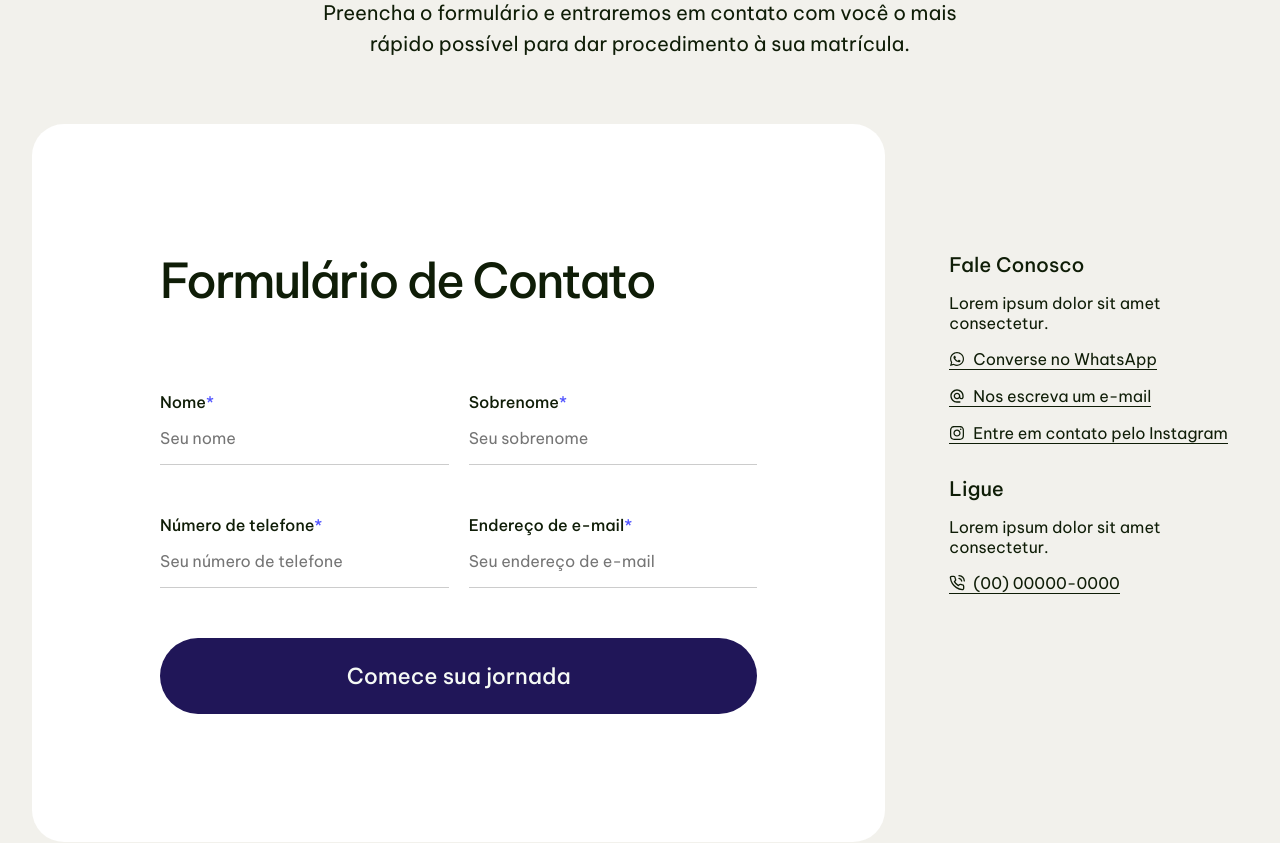
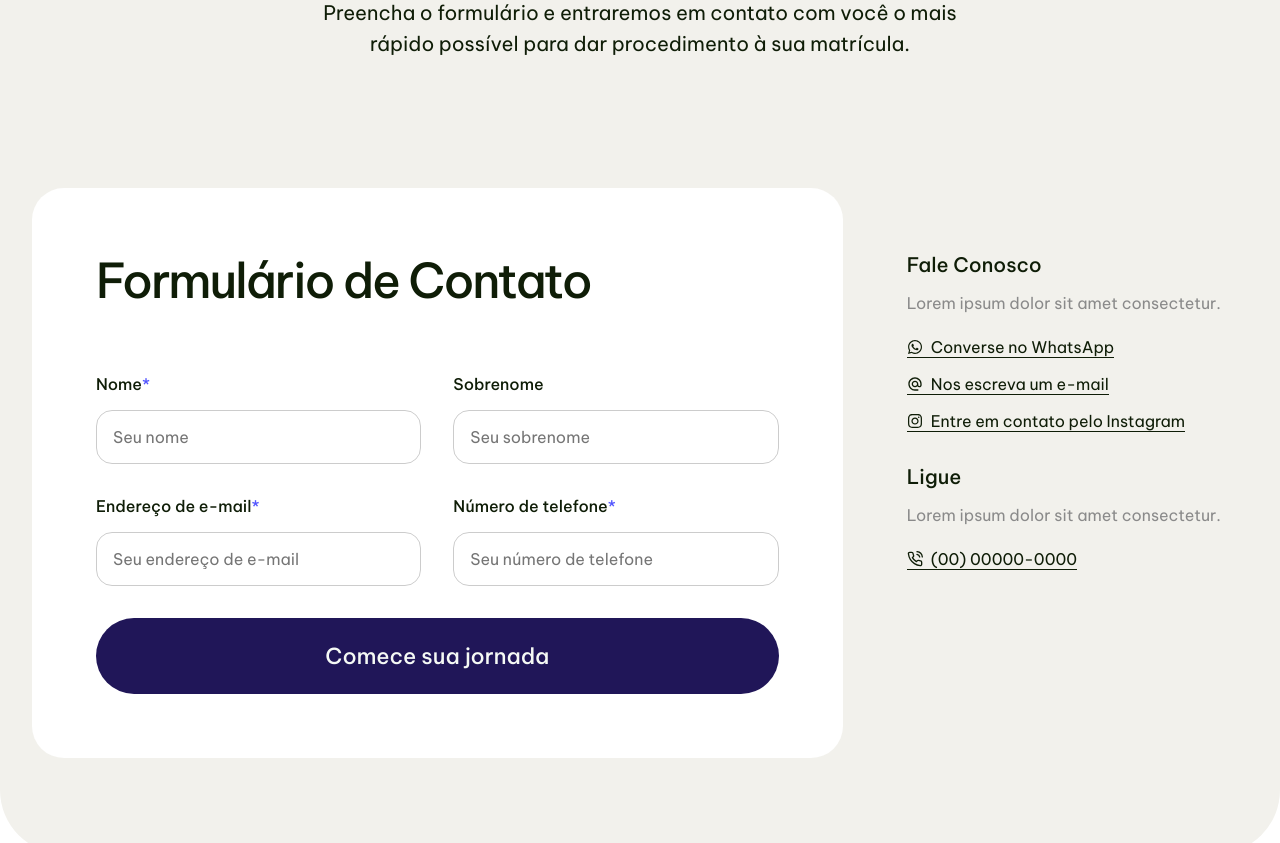
Before and after one commit to SnayderRodrigues/react-study, a React (Vite) app: page /contact in a window 1280 px wide. Shown: the part 400-1243 px from the top of the page. Built offline with nearby package versions, Linux system fonts and the light colour scheme.

Commit message:
feature: integrate React Hook Forms and implement validation for the contact page form component. Update form styles

```diff
--- a/package.json
+++ b/package.json
@@ -14,6 +14,7 @@
     "gsap": "^3.12.5",
     "react": "^18.2.0",
     "react-dom": "^18.2.0",
+    "react-hook-form": "^7.52.2",
     "react-icons": "^5.0.1",
     "react-router-dom": "^6.22.3"
   },
--- a/src/pages/contact/ContactPageForm.jsx
+++ b/src/pages/contact/ContactPageForm.jsx
@@ -1,10 +1,20 @@
-import React from "react";
+import { useForm } from "react-hook-form";
 import { FaWhatsapp } from "react-icons/fa";
 import { MdOutlineAlternateEmail } from "react-icons/md";
 import { FaInstagram } from "react-icons/fa6";
 import { FiPhoneCall } from "react-icons/fi";
 
 const ContactPageForm = () => {
+  const {
+    register,
+    handleSubmit,
+    formState: { errors },
+  } = useForm();
+
+  const onSubmit = (data) => {
+    console.log(data);
+  };
+
   return (
     <section className="contactPage-form">
       <div className="wrapper contactPage-form__wrapper ">
@@ -24,27 +34,22 @@ const ContactPageForm = () => {
               <label>
                 Nome<span className="highlight">*</span>
               </label>
-              <input type="text" placeholder="Seu nome" aria-required="true" />
+              <input
+                className={errors?.name && "input-error"}
+                type="text"
+                placeholder="Seu nome"
+                {...register("name", { required: true })}
+              />
+              {errors?.name?.type == "required" && (
+                <span>Este campo é obrigatório.</span>
+              )}
             </div>
             <div className="contactPage-form__form-half">
-              <label>
-                Sobrenome
-                <span className="highlight">*</span>
-              </label>
+              <label>Sobrenome</label>
               <input
                 type="text"
                 placeholder="Seu sobrenome"
-                aria-required="true"
-              />
-            </div>
-            <div className="contactPage-form__form-half">
-              <label>
-                Número de telefone<span className="highlight">*</span>
-              </label>
-              <input
-                type="number"
-                placeholder="Seu número de telefone"
-                aria-required="true"
+                {...register("surname")}
               />
             </div>
             <div className="contactPage-form__form-half">
@@ -52,12 +57,38 @@ const ContactPageForm = () => {
                 Endereço de e-mail<span className="highlight">*</span>
               </label>
               <input
+                className={errors?.email && "input-error"}
                 type="email"
                 placeholder="Seu endereço de e-mail"
-                aria-required="true"
+                {...register("email", { required: true })}
               />
+              {errors?.email?.type == "required" && (
+                <span>Este campo é obrigatório.</span>
+              )}
             </div>
-            <button className="button link">Comece sua jornada</button>
+            <div className="contactPage-form__form-half">
+              <label>
+                Número de telefone<span className="highlight">*</span>
+              </label>
+              <input
+                className={errors?.phone && "input-error"}
+                type="number"
+                placeholder="Seu número de telefone"
+                {...register("phone", { required: true, minLength: 11 })}
+              />
+              {errors?.phone?.type == "minLength" && (
+                <span>Número incompleto.</span>
+              )}
+              {errors?.phone?.type == "required" && (
+                <span>Este campo é obrigatório.</span>
+              )}
+            </div>
+            <button
+              onClick={() => handleSubmit(onSubmit)()}
+              className="button link"
+            >
+              Comece sua jornada
+            </button>
           </div>
           <div className="contactPage-form__contact">
             <div>
--- a/src/styles/global/_boilerplate.scss
+++ b/src/styles/global/_boilerplate.scss
@@ -72,19 +72,14 @@ option {
 select:focus,
 input:focus {
   outline: 0;
-  border-bottom: 1px solid var(--light-blue);
-  box-shadow: 0 1px 0 0 var(--light-blue);
 }
 
 textarea:focus,
 textarea:focus-visible {
   outline: 0;
-  border: 1px solid var(--light-blue);
-  box-shadow: 0 0 0 1px var(--light-blue);
 }
 
 .wrapper {
-
   // width: 100%;
   // padding-left: 8rem;
   // padding-right: 8rem;
--- a/src/styles/global/_variables.scss
+++ b/src/styles/global/_variables.scss
@@ -4,7 +4,7 @@
   --text-color: #0f1d07;
   --text-color-2: #f5f9f5;
   --text-color-3: #070035b3;
-  --text-color-4: #a7aaa7;
+  --text-color-4: #8a8a8a;
 
   --bg-color: #f2f1ec;
 
--- a/src/styles/pages/contact/_contactpageform.scss
+++ b/src/styles/pages/contact/_contactpageform.scss
@@ -15,7 +15,7 @@
     display: flex;
     flex-direction: column;
     align-items: center;
-    margin-bottom: 4rem;
+    margin-bottom: 8rem;
 
     h1 {
       max-width: 14ch;
@@ -36,14 +36,11 @@
     flex: 2;
     background-color: var(--white);
     border-radius: 2rem;
-    padding: 8rem;
+    padding: 4rem;
     display: grid;
     grid-template-columns: repeat(2, minmax(auto, 1fr));
     align-items: flex-start;
-    grid-gap: clamp(3.125rem, 3.3068783069vw, 4.15625rem)
-      clamp(1.25rem, 1.3227513228vw, 1.6625rem);
-    gap: clamp(3.125rem, 3.3068783069vw, 4.15625rem)
-      clamp(1.25rem, 1.3227513228vw, 1.6625rem);
+    gap: 2rem;
 
     button {
       font-size: u.rem(22);
@@ -56,7 +53,6 @@
         transition: transform 500ms cubic-bezier(0.23, 1, 0.32, 1);
       }
     }
-
   }
   &__form-headline {
     grid-column: 1 / -1;
@@ -65,26 +61,6 @@
   }
   &__form-half {
     grid-column: span 1;
-
-    label {
-      font-weight: 500;
-      margin-bottom: 1rem;
-    }
-
-    input {
-      width: 100%;
-      padding: 1em 0;
-      font-size: inherit;
-      border: none;
-      border-bottom: 1px solid rgba(0, 0, 0, 0.2);
-      -webkit-appearance: none;
-      -moz-appearance: none;
-      appearance: none;
-      border-radius: 0;
-    }
-  }
-  &__form-full {
-    grid-column: 1 / -1;
     display: flex;
     flex-direction: column;
 
@@ -92,10 +68,26 @@
       font-weight: 500;
       margin-bottom: 1rem;
     }
-
-    span {
-      color: var(--text-color-4);
-      margin-bottom: 1rem;
+    input {
+      width: 100%;
+      font-size: inherit;
+      padding: 1rem 1rem;
+      border: 1px solid rgba(0, 0, 0, 0.2);
+      border-radius: 1rem;
+      -webkit-appearance: none;
+      -moz-appearance: none;
+      appearance: none;
+      transition: border 500ms cubic-bezier(0.23, 1, 0.32, 1);
+    }
+    input:focus {
+      border: 1px solid var(--accent-color);
+    }
+    input.input-error {
+      border: 1px solid red;
+    }
+    & > span {
+      color: red;
+      padding: 0.375rem 0;
     }
   }
   &__contact {
@@ -103,7 +95,7 @@
     display: flex;
     flex-direction: column;
     gap: 2rem;
-    padding: 8rem 0;
+    padding: 4rem 0;
 
     & > div {
       display: flex;
@@ -114,7 +106,7 @@
       width: fit-content;
       border-bottom: 1px solid var(--text-color);
       cursor: pointer;
-      transition: color 500ms cubic-bezier(0.23, 1, 0.32, 1);;
+      transition: color 500ms cubic-bezier(0.23, 1, 0.32, 1);
     }
     & > div > *:not(span:first-of-type, span:nth-of-type(2)):hover {
       color: var(--accent-color);
@@ -123,6 +115,10 @@
       font-size: 1.25rem;
       font-weight: 500;
     }
+    & > div > span:nth-of-type(2){
+      color: var(--text-color-4);
+      margin-bottom: 0.5rem;
+    }
     & > div > div {
       display: flex;
       align-items: center;
```
Also changed, not shown: 1 other file (tests, documents, lock files or other folders).
